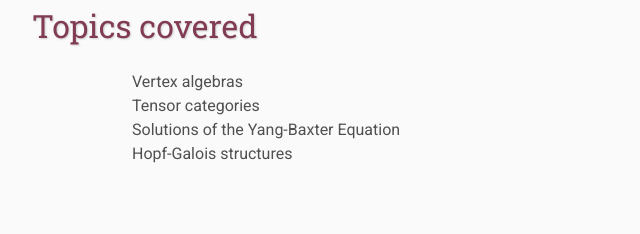
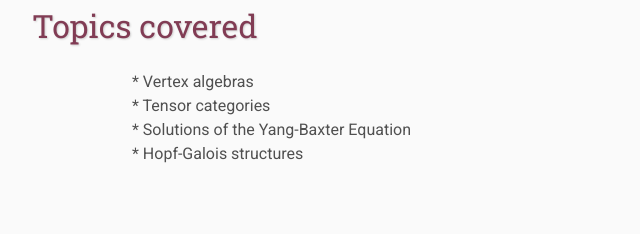
Before and after one commit to VanAntwerpen/BraidingNewGround, a plain HTML site: page index.html in a window 1280 px wide. Shown: the part 718-952 px from the top of the page, 108-748 px from the left. Drawn offline with Linux system fonts and the light colour scheme.

Commit message:
fixing lists

```diff
--- a/index.html
+++ b/index.html
@@ -65,10 +65,10 @@
     <h2>Topics covered</h2>
     <p>
         <ul>
-        <li>Vertex algebras</li>
-        <li>Tensor categories</li>
-        <li>Solutions of the Yang-Baxter Equation</li>
-        <li>Hopf-Galois structures</li>
+        <li>* Vertex algebras</li>
+        <li>* Tensor categories</li>
+        <li>* Solutions of the Yang-Baxter Equation</li>
+        <li>* Hopf-Galois structures</li>
         </ul>
 
     </p>
```
